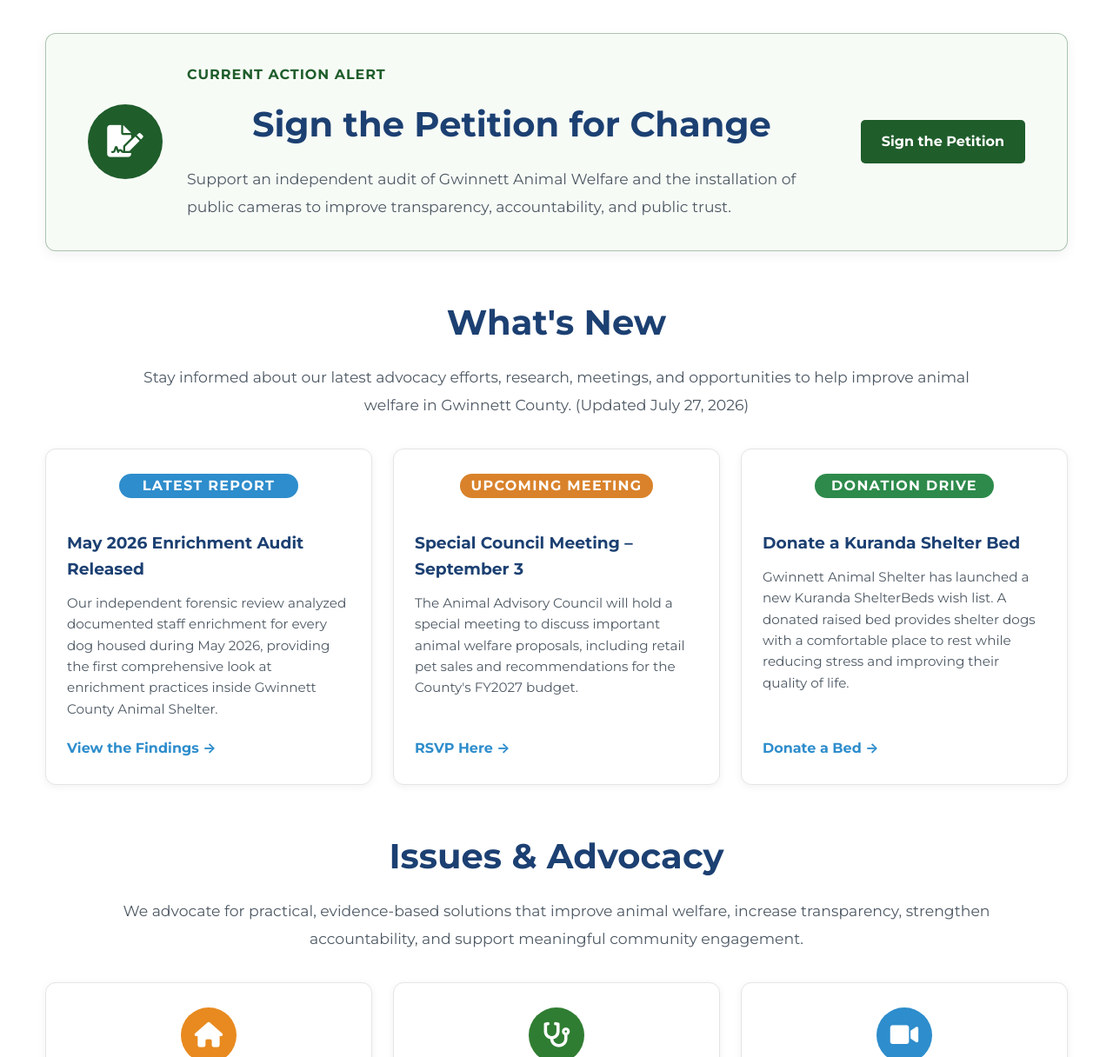
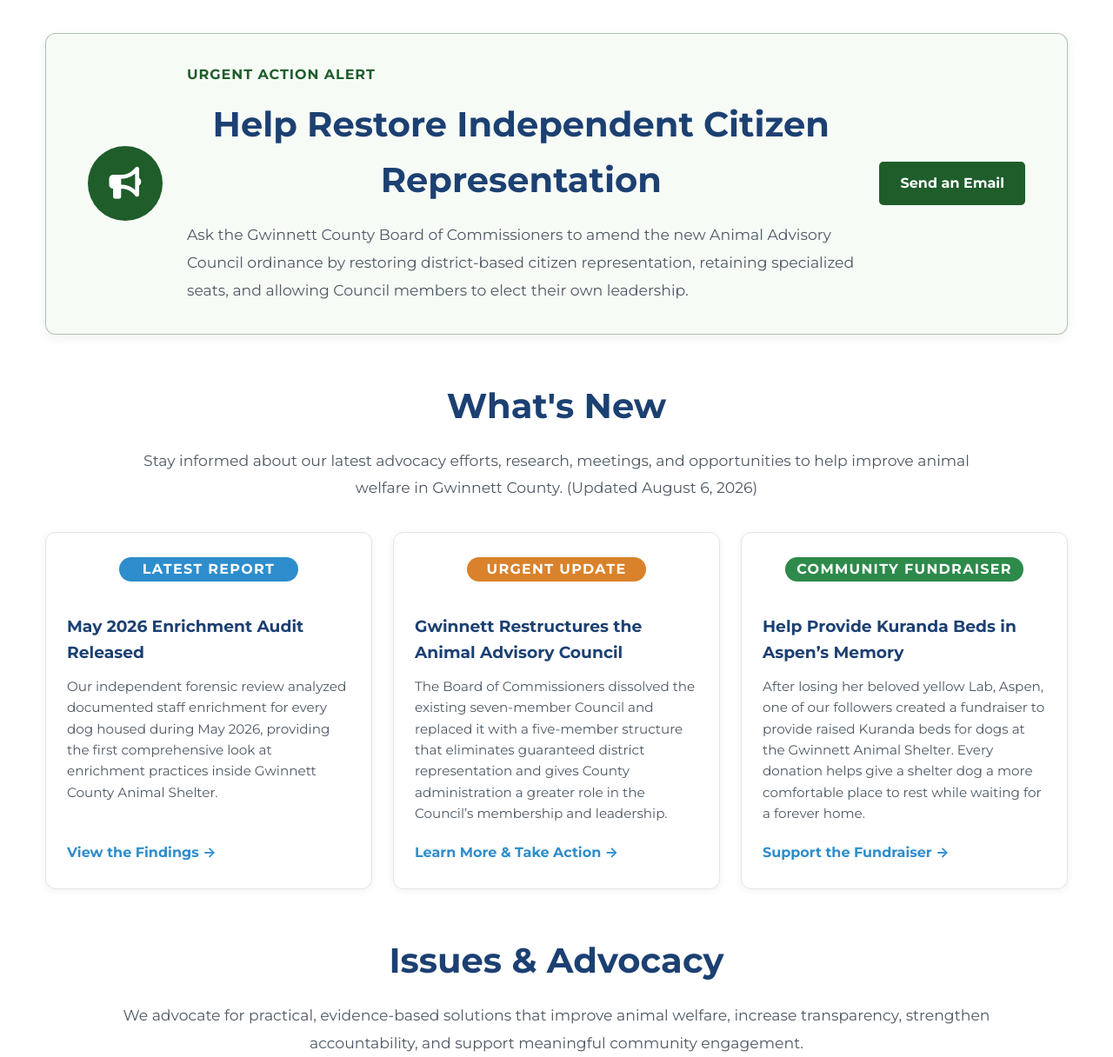
Before and after one commit to whitleybacon/gwinnett-animal-advocacy-alliance, a Jekyll site: the page built from index.html, in a window 1280 px wide and 1400 px high, scrolled down 562 px. Shown: the part 184-1400 px from the top of the window at 87% size. Built offline with Jekyll 4.4.1, drawn with Linux system fonts in a browser that asks for light colours; some of the changed text lies outside the part shown.

Commit message:
Update index.html

```diff
--- a/index.html
+++ b/index.html
@@ -2,19 +2,38 @@
 layout: default
 title: Home
 ---
+
 <!-- Google Tag Manager -->
-<script>(function(w,d,s,l,i){w[l]=w[l]||[];w[l].push({'gtm.start':
-new Date().getTime(),event:'gtm.js'});var f=d.getElementsByTagName(s)[0],
-j=d.createElement(s),dl=l!='dataLayer'?'&l='+l:'';j.async=true;j.src=
-'https://www.googletagmanager.com/gtm.js?id='+i+dl;f.parentNode.insertBefore(j,f);
-})(window,document,'script','dataLayer','GTM-K39Q688P');</script>
+<script>
+(function(w,d,s,l,i){
+    w[l]=w[l]||[];
+    w[l].push({
+        'gtm.start': new Date().getTime(),
+        event:'gtm.js'
+    });
+
+    var f=d.getElementsByTagName(s)[0],
+        j=d.createElement(s),
+        dl=l!='dataLayer'?'&l='+l:'';
+
+    j.async=true;
+    j.src='https://www.googletagmanager.com/gtm.js?id='+i+dl;
+
+    f.parentNode.insertBefore(j,f);
+})(window,document,'script','dataLayer','GTM-K39Q688P');
+</script>
 <!-- End Google Tag Manager -->
 
-<img class="page-hero-mobile-img"
+
+<img
+    class="page-hero-mobile-img"
     src="/assets/home-hero-mobile.png"
-     alt="Dog and cat representing animal advocacy in Gwinnett County, Georgia">
+    alt="Dog and cat representing animal advocacy in Gwinnett County, Georgia"
+>
 
-<section class="page-hero"
+
+<section
+    class="page-hero"
     style="background-image:
         linear-gradient(
             to right,
@@ -23,41 +42,77 @@
             rgba(0,0,0,.15) 70%,
             rgba(0,0,0,0) 100%
         ),
-            url('/assets/home-hero.png');">
+        url('/assets/home-hero.png');"
+>
 
     <!-- Google Tag Manager (noscript) -->
-<noscript><iframe src="https://www.googletagmanager.com/ns.html?id=GTM-K39Q688P"
-height="0" width="0" style="display:none;visibility:hidden"></iframe></noscript>
+    <noscript>
+        <iframe
+            src="https://www.googletagmanager.com/ns.html?id=GTM-K39Q688P"
+            height="0"
+            width="0"
+            style="display:none;visibility:hidden"
+        ></iframe>
+    </noscript>
     <!-- End Google Tag Manager (noscript) -->
 
     <div class="page-hero-content">
+
         <h1>Every Animal Deserves a Voice</h1>
 
         <p>
             Gwinnett Animal Advocacy Alliance works to promote transparency,
-            accountability, community engagement, and policies that improve animal
-            welfare throughout Gwinnett County.
+            accountability, community engagement, and policies that improve
+            animal welfare throughout Gwinnett County.
         </p>
+
     </div>
+
 </section>
 
+
+<!-- CURRENT ACTION ALERT -->
+
 <section class="home-section">
+
     <div class="alert-banner">
+
         <div class="alert-banner-icon">
-            <i class="fas fa-file-signature"></i>
+            <i class="fas fa-bullhorn"></i>
         </div>
 
         <div class="alert-banner-content">
-            <span class="alert-banner-label">Current Action Alert</span>
-            <h2>Sign the Petition for Change</h2>
+
+            <span class="alert-banner-label">
+                Urgent Action Alert
+            </span>
+
+            <h2>
+                Help Restore Independent Citizen Representation
+            </h2>
+
             <p>
-               Support an independent audit of Gwinnett Animal Welfare and the installation of public cameras to improve transparency, accountability, and public trust.
+                Ask the Gwinnett County Board of Commissioners to amend the new
+                Animal Advisory Council ordinance by restoring district-based
+                citizen representation, retaining specialized seats, and allowing
+                Council members to elect their own leadership.
             </p>
+
         </div>
-      <a href="https://www.change.org/p/petition-for-an-independent-animal-welfare-task-for-gwinnett-county-animal-shelter" class="btn alert-banner-button" target="_blank"
-       rel="noopener noreferrer">Sign the Petition</a>
+
+        <a
+            href="/animal-advisory-council-action/"
+            class="btn alert-banner-button"
+        >
+            Send an Email
+        </a>
+
     </div>
+
 </section>
+
+
+<!-- WHAT'S NEW -->
 
 <section class="home-section whats-new-section">
 
@@ -65,15 +120,22 @@
 
     <p class="section-intro">
         Stay informed about our latest advocacy efforts, research, meetings,
-        and opportunities to help improve animal welfare in Gwinnett County. (Updated July 27, 2026)
+        and opportunities to help improve animal welfare in Gwinnett County.
+        (Updated August 6, 2026)
     </p>
 
+
     <div class="home-card-grid three-across-cards">
+
+
+        <!-- ENRICHMENT AUDIT -->
 
         <div class="home-card">
 
             <div class="status-badge-wrapper">
-                   <span class="status-badge badge-blue">LATEST REPORT</span>
+                <span class="status-badge badge-blue">
+                    LATEST REPORT
+                </span>
             </div>
 
             <h3>May 2026 Enrichment Audit Released</h3>
@@ -85,59 +147,90 @@
                 Gwinnett County Animal Shelter.
             </p>
 
-            <a href="{{ site.baseurl }}/issues/enrichment/" class="story-link">
+            <a
+                href="{{ site.baseurl }}/issues/enrichment/"
+                class="story-link"
+            >
                 View the Findings &rarr;
             </a>
+
         </div>
 
-        <div class="home-card">
-             <div class="status-badge-wrapper">
-                   <span class="status-badge badge-orange">UPCOMING MEETING</span>
-               </div>
 
-            <h3>Special Council Meeting – September 3</h3>
-
-            <p>
-                The Animal Advisory Council will hold a special meeting to
-                discuss important animal welfare proposals, including retail
-                pet sales and recommendations for the County's FY2027 budget.
-            </p>
-
-           <a href="https://www.facebook.com/share/1HVcueURYz/"
-             class="story-link"
-             target="_blank"
-             rel="noopener noreferrer">
-              RSVP Here &rarr;
-          </a>
-        </div>
+        <!-- ANIMAL ADVISORY COUNCIL -->
 
         <div class="home-card">
 
             <div class="status-badge-wrapper">
-             <span class="status-badge badge-green">DONATION DRIVE</span>
+                <span class="status-badge badge-orange">
+                    URGENT UPDATE
+                </span>
             </div>
 
-         <h3>Donate a Kuranda Shelter Bed</h3>
+            <h3>
+                Gwinnett Restructures the Animal Advisory Council
+            </h3>
 
             <p>
-             Gwinnett Animal Shelter has launched a new Kuranda ShelterBeds
-             wish list. A donated raised bed provides shelter dogs with a
-             comfortable place to rest while reducing stress and improving
-             their quality of life.
+                The Board of Commissioners dissolved the existing seven-member
+                Council and replaced it with a five-member structure that
+                eliminates guaranteed district representation and gives County
+                administration a greater role in the Council’s membership and
+                leadership.
             </p>
 
-         <a href="https://shelterbeds.org/donate/403089"
+            <a
+                href="/animal-advisory-council-action/"
+                class="story-link"
+            >
+                Learn More &amp; Take Action &rarr;
+            </a>
+
+        </div>
+
+
+        <!-- ASPEN KURANDA BED FUNDRAISER -->
+
+        <div class="home-card">
+
+            <div class="status-badge-wrapper">
+                <span class="status-badge badge-green">
+                    COMMUNITY FUNDRAISER
+                </span>
+            </div>
+
+            <h3>
+                Help Provide Kuranda Beds in Aspen’s Memory
+            </h3>
+
+            <p>
+                After losing her beloved yellow Lab, Aspen, one of our followers
+                created a fundraiser to provide raised Kuranda beds for dogs at
+                the Gwinnett Animal Shelter. Every donation helps give a shelter
+                dog a more comfortable place to rest while waiting for a forever
+                home.
+            </p>
+
+            <a
+                href="https://gofundme.com/bedsfordogs26"
                 class="story-link"
                 target="_blank"
-            rel="noopener noreferrer">
-             Donate a Bed &rarr;
+                rel="noopener noreferrer"
+            >
+                Support the Fundraiser &rarr;
             </a>
+
+        </div>
 
     </div>
 
 </section>
 
+
+<!-- ISSUES AND ADVOCACY -->
+
 <section class="home-section">
+
     <h2>Issues &amp; Advocacy</h2>
 
     <p class="section-intro">
@@ -146,10 +239,14 @@
         and support meaningful community engagement.
     </p>
 
+
     <!-- FIRST ROW: 3 CARDS -->
+
     <div class="home-card-grid three-across-cards">
 
+
         <a href="/issues/managed-intake/" class="home-card">
+
             <div class="home-card-icon icon-orange">
                 <i class="fas fa-home"></i>
             </div>
@@ -162,9 +259,12 @@
             </p>
 
             <span>Learn More →</span>
+
         </a>
 
+
         <a href="/issues/medical-care/" class="home-card">
+
             <div class="home-card-icon icon-green">
                 <i class="fas fa-stethoscope"></i>
             </div>
@@ -177,9 +277,12 @@
             </p>
 
             <span>Learn More →</span>
+
         </a>
 
+
         <a href="/issues/cameras/" class="home-card">
+
             <div class="home-card-icon icon-blue">
                 <i class="fas fa-video"></i>
             </div>
@@ -192,14 +295,22 @@
             </p>
 
             <span>Learn More →</span>
+
         </a>
 
     </div>
 
+
     <!-- SECOND ROW: 4 CARDS -->
-    <div class="home-card-grid four-across" style="margin-top:24px;">
+
+    <div
+        class="home-card-grid four-across"
+        style="margin-top:24px;"
+    >
+
 
         <a href="/issues/community-cats-tnr/" class="home-card">
+
             <div class="home-card-icon icon-green">
                 <i class="fas fa-cat"></i>
             </div>
@@ -212,9 +323,12 @@
             </p>
 
             <span>Learn More →</span>
+
         </a>
 
+
         <a href="/issues/shelter-accessibility/" class="home-card">
+
             <div class="home-card-icon icon-orange">
                 <i class="fas fa-door-open"></i>
             </div>
@@ -227,9 +341,12 @@
             </p>
 
             <span>Learn More →</span>
+
         </a>
 
+
         <a href="/issues/volunteer-engagement/" class="home-card">
+
             <div class="home-card-icon icon-blue">
                 <i class="fas fa-users"></i>
             </div>
@@ -242,9 +359,12 @@
             </p>
 
             <span>Learn More →</span>
+
         </a>
 
+
         <a href="/issues/enrichment/" class="home-card">
+
             <div class="home-card-icon icon-green">
                 <i class="fas fa-dog"></i>
             </div>
@@ -258,17 +378,26 @@
             </p>
 
             <span>Learn More →</span>
+
         </a>
 
     </div>
 
+
     <p class="center-button">
-        <a href="/issues/" class="btn">View All Issues &amp; Priorities</a>
+
+        <a href="/issues/" class="btn">
+            View All Issues &amp; Priorities
+        </a>
+
     </p>
+
 </section>
+
 
 <!--
 <section class="home-section">
+
     <h2>Animals Needing Immediate Help</h2>
 
     <p class="section-intro">
@@ -277,43 +406,95 @@
     </p>
 
     <div class="profile-grid three-across">
+
         <div class="profile-card">
-            <img src="/assets/urgent-animal-1.jpg" alt="Urgent animal needing help">
+            <img
+                src="/assets/urgent-animal-1.jpg"
+                alt="Urgent animal needing help"
+            >
+
             <h3>Featured Animal</h3>
-            <p>Short description or deadline information can go here.</p>
-            <a href="/urgent-animals/" class="profile-link">View Details</a>
+
+            <p>
+                Short description or deadline information can go here.
+            </p>
+
+            <a
+                href="/urgent-animals/"
+                class="profile-link"
+            >
+                View Details
+            </a>
         </div>
 
         <div class="profile-card">
-            <img src="/assets/urgent-animal-2.jpg" alt="Urgent animal needing help">
+            <img
+                src="/assets/urgent-animal-2.jpg"
+                alt="Urgent animal needing help"
+            >
+
             <h3>Featured Animal</h3>
-            <p>Short description or deadline information can go here.</p>
-            <a href="/urgent-animals/" class="profile-link">View Details</a>
+
+            <p>
+                Short description or deadline information can go here.
+            </p>
+
+            <a
+                href="/urgent-animals/"
+                class="profile-link"
+            >
+                View Details
+            </a>
         </div>
 
         <div class="profile-card">
-            <img src="/assets/urgent-animal-3.jpg" alt="Urgent animal needing help">
+            <img
+                src="/assets/urgent-animal-3.jpg"
+                alt="Urgent animal needing help"
+            >
+
             <h3>Featured Animal</h3>
-            <p>Short description or deadline information can go here.</p>
-            <a href="/urgent-animals/" class="profile-link">View Details</a>
+
+            <p>
+                Short description or deadline information can go here.
+            </p>
+
+            <a
+                href="/urgent-animals/"
+                class="profile-link"
+            >
+                View Details
+            </a>
         </div>
+
     </div>
 
     <p class="center-button">
-        <a href="/urgent-animals/" class="btn">View All Urgent Animals</a>
+
+        <a href="/urgent-animals/" class="btn">
+            View All Urgent Animals
+        </a>
+
     </p>
+
 </section>
 -->
 
-<section class="difference-section"
+
+<!-- YOU CAN MAKE A DIFFERENCE -->
+
+<section
+    class="difference-section"
     style="background-image:
         linear-gradient(
             rgba(28,64,114,.62),
             rgba(28,64,114,.62)
         ),
-            url('/assets/difference-dog.png');">
+        url('/assets/difference-dog.png');"
+>
 
     <div class="difference-content">
+
         <h2>You Can Make a Difference</h2>
 
         <p>
@@ -321,38 +502,66 @@
             in Gwinnett County.
         </p>
 
+
         <div class="home-card-grid three-across-cards">
-            <a href="/county-leadership/" class="home-card">
+
+
+            <!-- EMAIL COMMISSIONERS -->
+
+            <a
+                href="/animal-advisory-council-action/"
+                class="home-card"
+            >
+
                 <div class="home-card-icon icon-orange">
-                    <i class="fas fa-bullhorn"></i>
+                    <i class="fas fa-envelope-open-text"></i>
                 </div>
 
-                <h3>Contact County Leadership</h3>
+                <h3>Email the Commissioners</h3>
 
                 <p>
-                    Help elected officials hear that animal welfare matters
-                    to Gwinnett residents.
+                    Ask the Board to restore district-based citizen representation
+                    and independent leadership to the Animal Advisory Council.
                 </p>
 
-                <span>Learn More →</span>
+                <span>Take Action →</span>
+
             </a>
 
-            <a href="/get-involved/volunteer-shelter/" class="home-card">
+
+            <!-- PETITION -->
+
+            <a
+                href="https://www.change.org/p/petition-for-an-independent-animal-welfare-task-for-gwinnett-county-animal-shelter"
+                target="_blank"
+                rel="noopener noreferrer"
+                class="home-card"
+            >
+
                 <div class="home-card-icon icon-green">
-                    <i class="fas fa-paw"></i>
+                    <i class="fas fa-file-signature"></i>
                 </div>
 
-                <h3>Volunteer at the Shelter</h3>
+                <h3>Sign the Petition</h3>
 
                 <p>
-                    Support shelter animals through volunteering and community
-                    engagement.
+                    Support independent oversight, stronger transparency
+                    measures, and meaningful improvements at Gwinnett Animal
+                    Welfare.
                 </p>
 
-                <span>Learn More →</span>
+                <span>Sign the Petition →</span>
+
             </a>
 
-            <a href="/get-involved/join-our-team/" class="home-card">
+
+            <!-- JOIN ADVOCACY TEAM -->
+
+            <a
+                href="/get-involved/join-our-team/"
+                class="home-card"
+            >
+
                 <div class="home-card-icon icon-blue">
                     <i class="fas fa-users"></i>
                 </div>
@@ -408,4 +626,5 @@
         </p>
 
     </div>
+
 </section>
```
Also changed, not shown: other parts of index.html (+26 -17 lines). Lines whose indentation alone changed are shown as unchanged.
